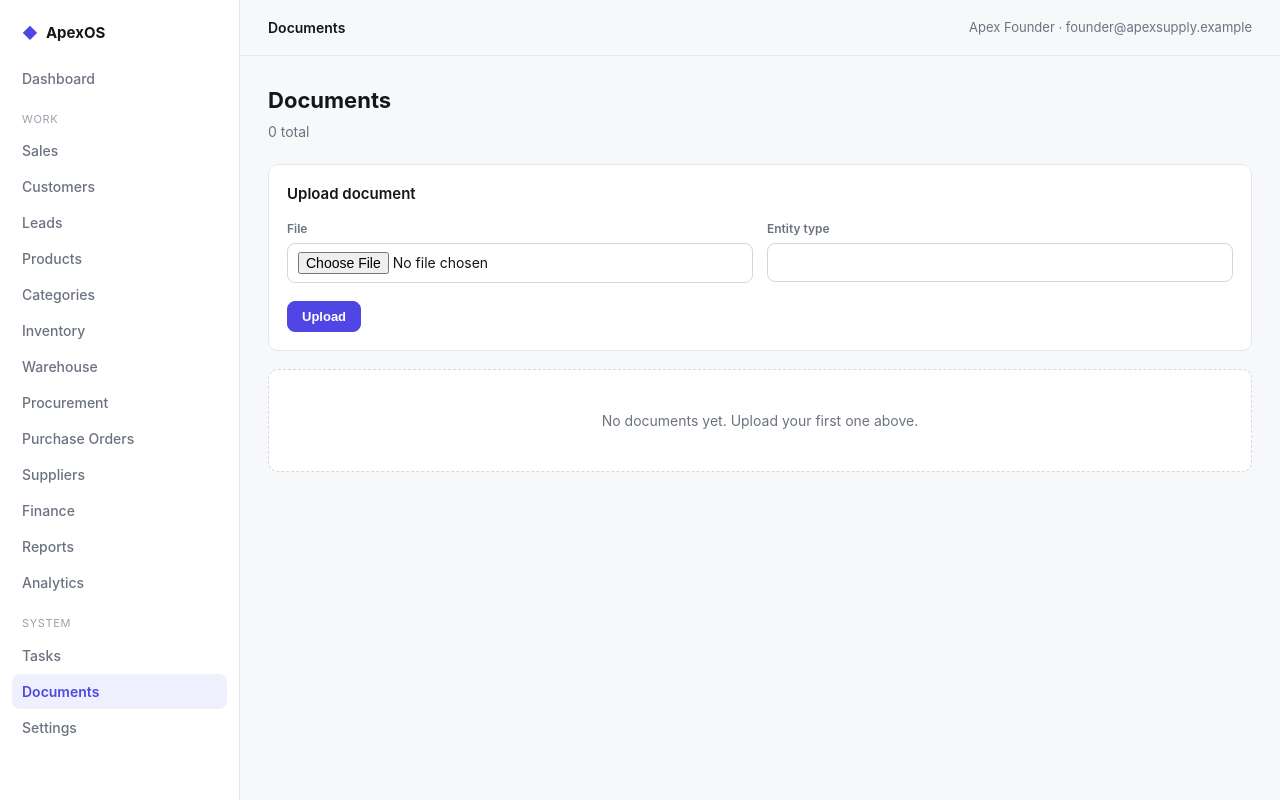
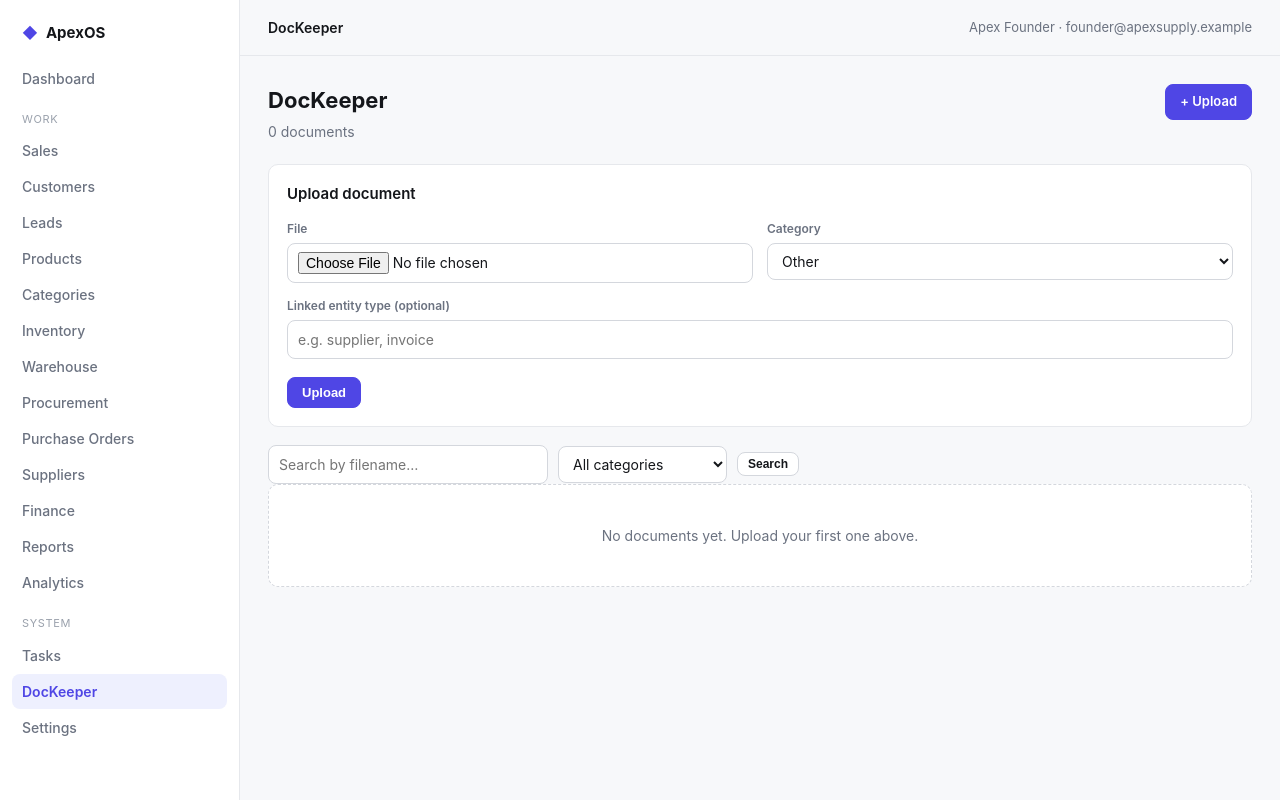
Before and after one commit to 1992tushar/apexos, a FastAPI app: page /documents in a window 1280 px wide. Run offline with FastAPI, Linux system fonts and the light colour scheme.

Commit message:
feat(documents): DocKeeper tab — categories, search/filter, delete
Enhance the existing documents module into a full DocKeeper:

- Categorize uploads (invoice, bill, receipt, contract, license, tax,
  compliance, etc.) with a canonical, data-driven category list; unknown
  values fall back to "other".
- Filter the list by category (with live per-category counts) and search
  by filename; both wired into the JSON API and the web UI.
- Soft-delete documents (metadata row) with an activity-ledger entry;
  storage bytes are left in place.
- View inline or force-download via a ?dl=1 Content-Disposition toggle.
- Rename the sidebar tab to "DocKeeper"; add a filesize Jinja filter and
  btn-danger styling.
- Add an idempotent startup column-guard so the new `category` column is
  ALTERed into a pre-existing apexos.db (no migration tool in this stack).

Co-Authored-By: Claude Opus 4.8 (1M context) <noreply@anthropic.com>

```diff
--- a/apps/api/app/main.py
+++ b/apps/api/app/main.py
@@ -6,6 +6,7 @@ from contextlib import asynccontextmanager
 from fastapi import FastAPI
 from fastapi.middleware.cors import CORSMiddleware
 from fastapi.staticfiles import StaticFiles
+from sqlalchemy import inspect, text
 
 from app.api import api_router
 from app.core.config import settings
@@ -28,7 +29,30 @@ async def lifespan(app: FastAPI):
     """
     import_all_models()
     Base.metadata.create_all(bind=engine)
+    _ensure_new_columns()
     yield
+
+
+# Columns added to existing models after a DB file already exists. `create_all`
+# only creates whole missing tables — it never ALTERs an existing one — so with
+# no migration tool we patch in additive, nullable/defaulted columns here. Each
+# entry is idempotent (skipped when the column is already present).
+_ADDITIVE_COLUMNS: dict[str, dict[str, str]] = {
+    "document": {"category": "VARCHAR(32) NOT NULL DEFAULT 'other'"},
+}
+
+
+def _ensure_new_columns() -> None:
+    inspector = inspect(engine)
+    existing_tables = set(inspector.get_table_names())
+    with engine.begin() as conn:
+        for table, columns in _ADDITIVE_COLUMNS.items():
+            if table not in existing_tables:
+                continue  # create_all already built it with every column
+            present = {c["name"] for c in inspector.get_columns(table)}
+            for name, ddl in columns.items():
+                if name not in present:
+                    conn.execute(text(f"ALTER TABLE {table} ADD COLUMN {name} {ddl}"))
 
 
 def create_app() -> FastAPI:
--- a/apps/api/app/modules/documents/schemas.py
+++ b/apps/api/app/modules/documents/schemas.py
@@ -14,6 +14,7 @@ class DocumentRead(BaseModel):
     filename: str
     content_type: str
     size_bytes: int
+    category: str
     storage_backend: str
     entity_type: str | None = None
     entity_id: uuid.UUID | None = None
--- a/apps/api/app/web/core.py
+++ b/apps/api/app/web/core.py
@@ -43,7 +43,7 @@ NAV_ITEMS: list[dict[str, str]] = [
     {"label": "Reports", "href": "/reports", "section": "work"},
     {"label": "Analytics", "href": "/analytics", "section": "work"},
     {"label": "Tasks", "href": "/tasks", "section": "system"},
-    {"label": "Documents", "href": "/documents", "section": "system"},
+    {"label": "DocKeeper", "href": "/documents", "section": "system"},
     {"label": "Settings", "href": "/settings", "section": "system"},
 ]
 SECTION_LABELS = {"main": None, "work": "Work", "system": "System"}
@@ -162,6 +162,18 @@ def humanize(value: Any) -> str:
     return str(value or "").replace("_", " ").strip().title()
 
 
+def filesize(n: int | None) -> str:
+    """Human-readable byte size, e.g. 2048 -> '2.0 KB', 0 -> '0 B'."""
+    size = float(n or 0)
+    for unit in ("B", "KB", "MB", "GB", "TB"):
+        if size < 1024 or unit == "TB":
+            if unit == "B":
+                return f"{int(size)} {unit}"
+            return f"{size:.1f} {unit}"
+        size /= 1024
+    return f"{size:.1f} TB"
+
+
 templates.env.filters.update(
     money=money,
     number=number,
@@ -170,6 +182,7 @@ templates.env.filters.update(
     time_ago=time_ago,
     status_class=status_class,
     humanize=humanize,
+    filesize=filesize,
 )
 templates.env.globals.update(
     NAV_ITEMS=NAV_ITEMS,
--- a/apps/api/app/web/static/app.css
+++ b/apps/api/app/web/static/app.css
@@ -152,6 +152,8 @@ a.row-link { color: var(--accent); font-weight: 500; }
 .btn-primary:hover { filter: brightness(1.07); background: var(--accent); }
 .btn-sm { padding: 4px 10px; font-size: 12px; }
 .btn-ghost { border-color: transparent; background: transparent; color: var(--accent); }
+.btn-danger { color: var(--bad-fg); border-color: var(--bad-bg); background: var(--bad-bg); }
+.btn-danger:hover { filter: brightness(0.97); background: var(--bad-bg); }
 
 /* --- Forms --- */
 .form-grid { display: grid; grid-template-columns: repeat(2, 1fr); gap: 14px; }
@@ -189,8 +191,12 @@ input:focus, select:focus, textarea:focus {
 }
 
 /* --- Misc --- */
-.row-actions { display: flex; gap: 6px; flex-wrap: wrap; }
+.row-actions { display: flex; gap: 6px; flex-wrap: wrap; align-items: center; }
+.row-actions form { display: inline; margin: 0; }
 .inline-form { display: inline; }
+.filter-bar { display: flex; gap: 10px; align-items: center; flex-wrap: wrap; }
+.filter-bar input { max-width: 280px; }
+.filter-bar select { max-width: 220px; width: auto; }
 .muted { color: var(--muted); }
 .right { text-align: right; }
 .mt { margin-top: 18px; }
--- a/apps/api/app/web/templates/documents/list.html
+++ b/apps/api/app/web/templates/documents/list.html
@@ -1,8 +1,9 @@
 {% extends "base.html" %}
 {% import "_macros.html" as ui %}
-{% block title %}Documents{% endblock %}
+{% block title %}DocKeeper{% endblock %}
 {% block content %}
-{% call ui.page_header("Documents", total ~ " total") %}
+{% call ui.page_header("DocKeeper", total ~ (" document" if total == 1 else " documents") ~ (" · filtered" if active_category or query else "")) %}
+  <a class="btn btn-primary" href="#new">+ Upload</a>
 {% endcall %}
 
 <div class="card" id="new">
@@ -10,35 +11,64 @@
   <form method="post" action="/documents" enctype="multipart/form-data">
     <div class="form-grid">
       <div class="field"><label>File</label><input type="file" name="file" required /></div>
-      <div class="field"><label>Entity type</label><input name="entity_type" /></div>
+      <div class="field">
+        <label>Category</label>
+        <select name="category">
+          {% for c in categories %}
+          <option value="{{ c }}" {% if c == "other" %}selected{% endif %}>{{ c | humanize }}</option>
+          {% endfor %}
+        </select>
+      </div>
+      <div class="field full"><label>Linked entity type <span class="muted">(optional)</span></label><input name="entity_type" placeholder="e.g. supplier, invoice" /></div>
     </div>
     <div class="form-actions"><button class="btn btn-primary" type="submit">Upload</button></div>
   </form>
 </div>
 
+<form class="filter-bar mt" method="get" action="/documents">
+  <input name="q" value="{{ query }}" placeholder="Search by filename…" />
+  <select name="category" onchange="this.form.submit()">
+    <option value="">All categories</option>
+    {% for c in categories %}
+    <option value="{{ c }}" {% if c == active_category %}selected{% endif %}>{{ c | humanize }} ({{ counts.get(c, 0) }})</option>
+    {% endfor %}
+  </select>
+  <button class="btn btn-sm" type="submit">Search</button>
+  {% if active_category or query %}<a class="btn btn-sm btn-ghost" href="/documents">Clear</a>{% endif %}
+</form>
+
 {% if documents %}
-<div class="table-wrap">
+<div class="table-wrap mt">
   <table>
     <thead>
       <tr>
-        <th>Filename</th><th>Type</th><th class="num">Size</th>
-        <th>Backend</th><th>Entity</th><th>Uploaded</th>
+        <th>Filename</th><th>Category</th><th>Type</th><th class="num">Size</th>
+        <th>Storage</th><th>Uploaded</th><th>Actions</th>
       </tr>
     </thead>
     <tbody>
       {% for d in documents %}
       <tr>
         <td><a class="row-link" href="/documents/{{ d.id }}/download" target="_blank">{{ d.filename }}</a></td>
-        <td>{{ d.content_type }}</td>
-        <td class="num">{{ d.size_bytes | number }} B</td>
+        <td>{{ ui.badge(d.category) }}</td>
+        <td class="muted">{{ d.content_type }}</td>
+        <td class="num">{{ d.size_bytes | filesize }}</td>
         <td>{{ ui.badge(d.storage_backend | upper) }}</td>
-        <td>{{ d.entity_type or "—" }}</td>
         <td>{{ d.created_at | fmt_datetime }}</td>
+        <td class="row-actions">
+          <a class="btn btn-sm" href="/documents/{{ d.id }}/download" target="_blank">View</a>
+          <a class="btn btn-sm" href="/documents/{{ d.id }}/download?dl=1">Download</a>
+          <form method="post" action="/documents/{{ d.id }}/delete" onsubmit="return confirm('Delete {{ d.filename }}? This removes it from the list.');">
+            <button class="btn btn-sm btn-danger" type="submit">Delete</button>
+          </form>
+        </td>
       </tr>
       {% endfor %}
     </tbody>
   </table>
 </div>
+{% elif active_category or query %}
+  {{ ui.empty("No documents match this filter. " ) }}
 {% else %}
   {{ ui.empty("No documents yet. Upload your first one above.") }}
 {% endif %}
```
Also changed, not shown: apps/api/app/modules/documents/models.py (+21 -0 lines), apps/api/app/modules/documents/repository.py (+21 -0 lines), apps/api/app/modules/documents/router.py (+21 -1 lines), apps/api/app/modules/documents/service.py (+33 -3 lines), apps/api/app/web/pages/documents.py (+55 -8 lines).
